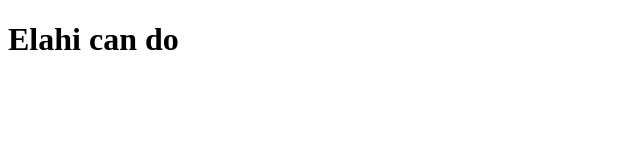
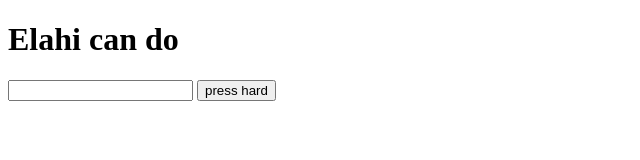
Before and after one commit to Toufiqueelahi/ggwebsite, a plain HTML site: page index.html in a window 1280 px wide. Shown: the whole page, without its empty margins (0-640 px from the left). Drawn offline with Linux system fonts and the light colour scheme.

Commit message:
button added

```diff
--- a/index.html
+++ b/index.html
@@ -7,5 +7,7 @@
 </head>
 <body>
     <h1>Elahi can do </h1>
+<input type="text">
+    <button>press hard</button>
 </body>
 </html>
```
